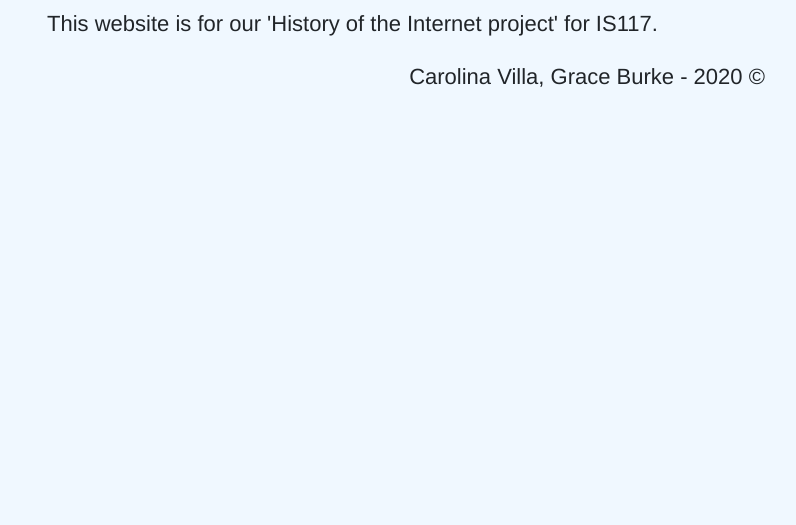
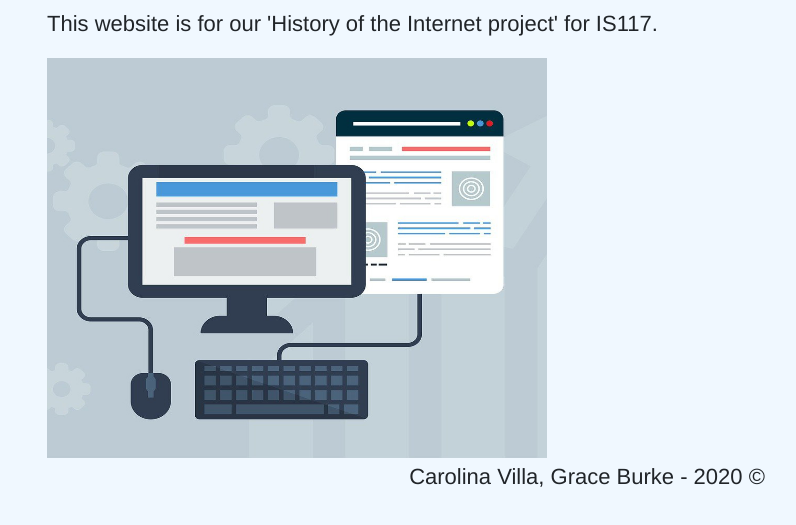
Before and after one commit to GraceBurke-88/historyOfTheInternet, a plain HTML site: page about.html in a window 1280 px wide. Shown: the part 143-668 px from the top of the page, without its empty margins (53-849 px from the left). Drawn offline with nearby package versions, Linux system fonts and the light colour scheme.

Commit message:
task: Added image to about page

```diff
--- a/about.html
+++ b/about.html
@@ -61,7 +61,10 @@
 
     </p>
 
-
+    <img src="images/webdesign-3411373_1280%20copy.jpg"
+    width="500"
+    height="400"
+    align="center">
 </div>
 </div>
 
```
Also changed, not shown: images/webdesign-3411373_1280 copy.jpg (added).
